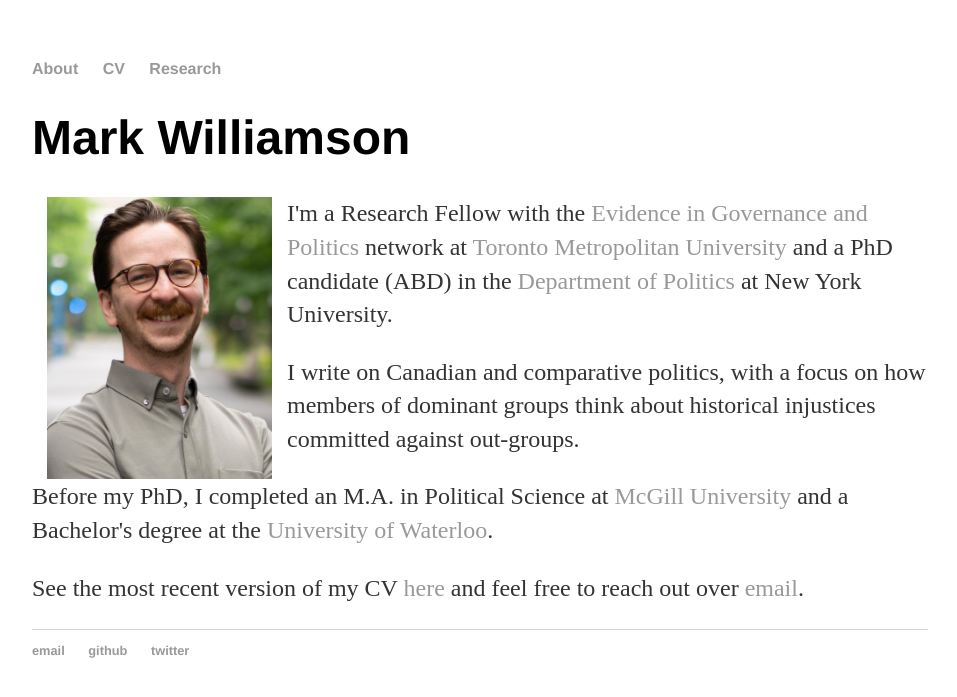
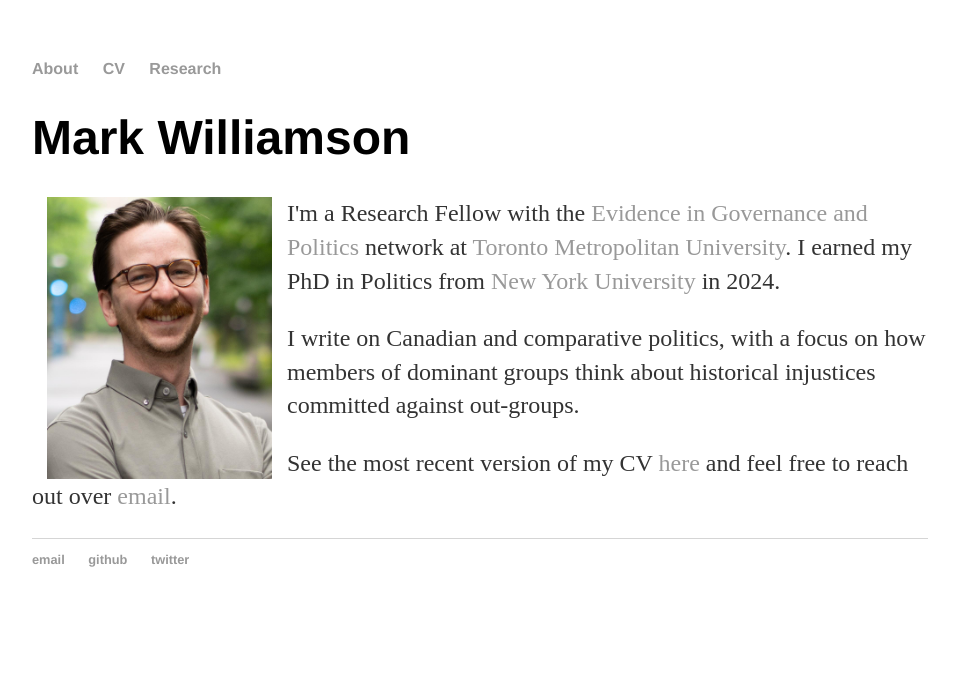
Before and after one commit to mark-williamson/mark-williamson.github.io, a Jekyll site: the page built from index.html, in a window 1280 px wide. Shown: the top 697 px of the page, without its empty margins (160-1117 px from the left). Built offline with Jekyll 4.4.1, drawn with Linux system fonts in a browser that asks for light colours.

Commit message:
Update index.html

```diff
--- a/index.html
+++ b/index.html
@@ -5,8 +5,8 @@ title: Mark Williamson
 <div class="blurb">
 	<h1>Mark Williamson</h1>
 	<img src="assets/profile_photo3.jpeg" style="padding:0 15px;width:225px;float:left;"/>
-	<p>I'm a Research Fellow with the <a href="https://egap.org">Evidence in Governance and Politics</a> network at <a href="https://www.torontomu.ca/">Toronto Metropolitan University</a> and a PhD candidate (ABD) in the <a href="http://as.nyu.edu/politics.html">Department of Politics</a> at New York University. </p>
+	<p>I'm a Research Fellow with the <a href="https://egap.org">Evidence in Governance and Politics</a> network at <a href="https://www.torontomu.ca/">Toronto Metropolitan University</a>. I earned my PhD in Politics from <a href="http://as.nyu.edu/politics.html">New York University</a> in 2024. </p>
 	<p>I write on Canadian and comparative politics, with a focus on how members of dominant groups think about historical injustices committed against out-groups.</p>
-	<p> Before my PhD, I completed an M.A. in Political Science at <a href="http://mcgill.ca">McGill University</a> and a Bachelor's degree at the <a href="http://uwaterloo.ca">University of Waterloo</a>.</p>
 	<p> See the most recent version of my CV <a href="/cv">here</a> and feel free to reach out over <a href="mailto:mark.williamson@torontomu.ca">email</a>.</p>
+	<!-- <p> Before my PhD, I completed an M.A. in Political Science at <a href="http://mcgill.ca">McGill University</a> and a Bachelor's degree at the <a href="http://uwaterloo.ca">University of Waterloo</a>.</p>-->
 </div><!-- /.blurb -->
```
